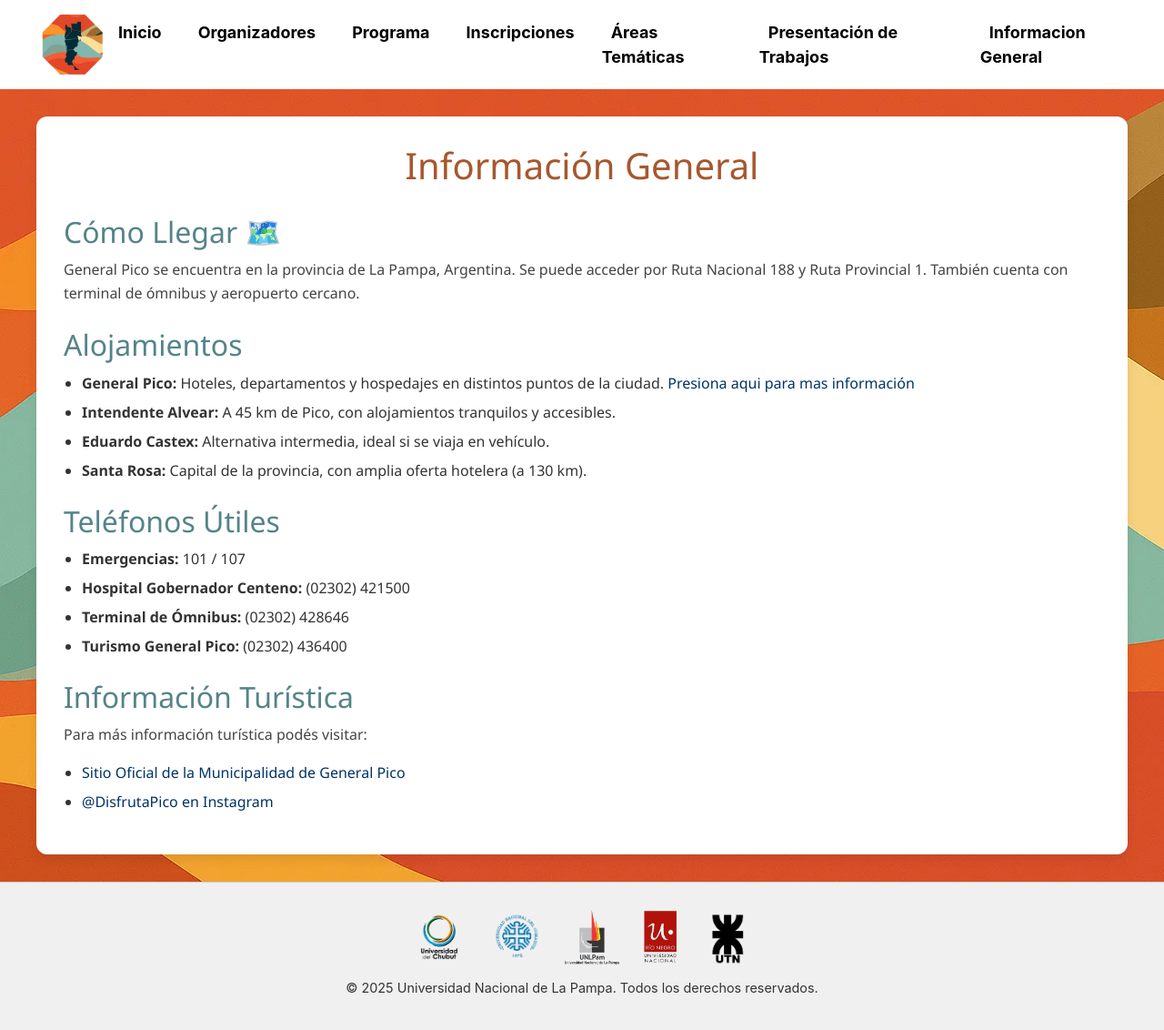
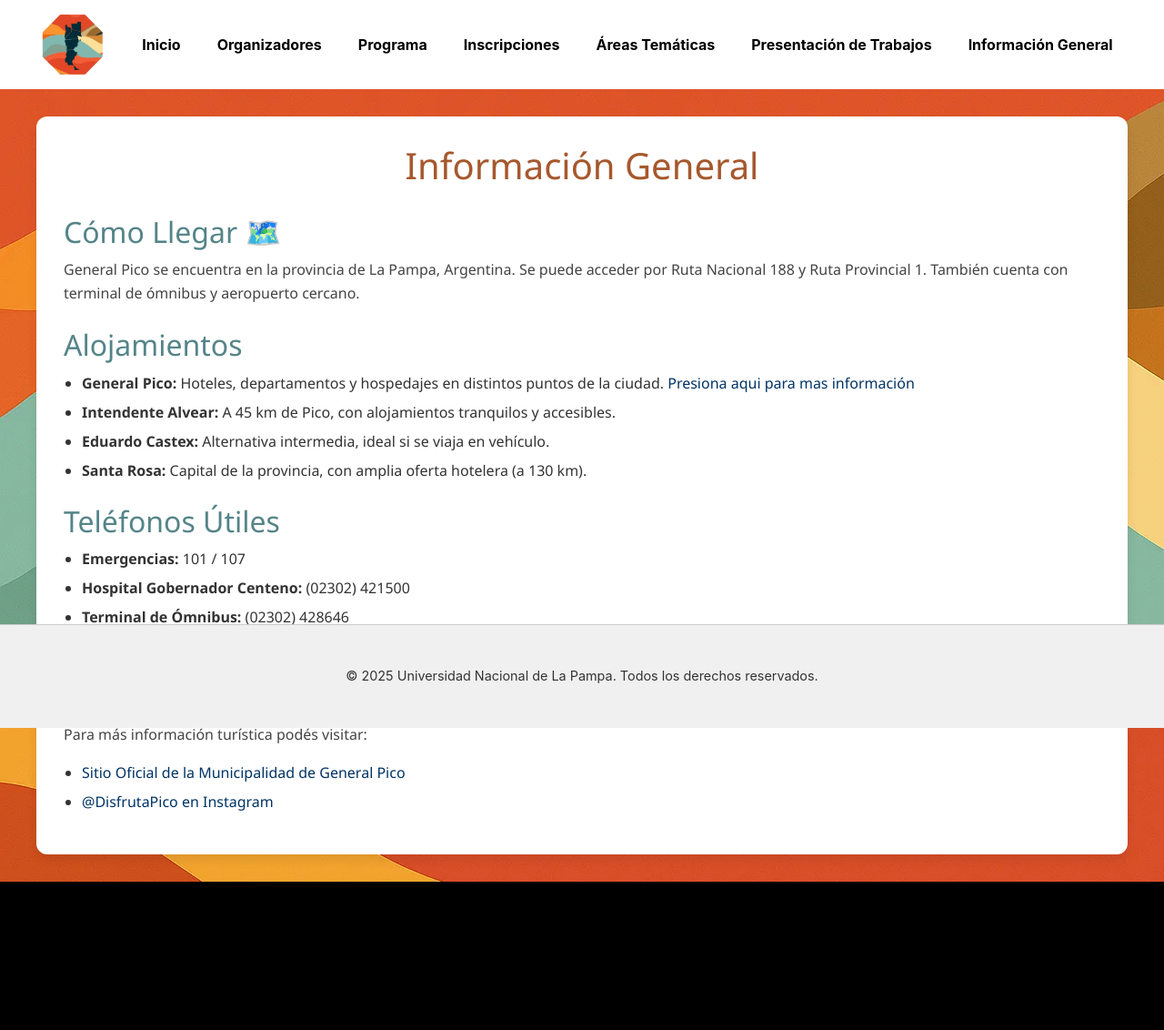
Before and after one commit to Valentindrap/WEBCPA, a React (Create React App) app: page /InformacionGeneral in a window 1280 px wide. Shown: the top 1132 px of the page at 91% size. After the commit the page ends 969 px from the top, so only its background shows below. Built offline with nearby package versions, Linux system fonts and the light colour scheme.

Commit message:
some fix

```diff
--- a/src/componentes/Footer.js
+++ b/src/componentes/Footer.js
@@ -11,11 +11,11 @@ function Footer() {
   return (
     <footer className="footer">
       <div className="footer-logos">
-        <img src={Chubut} alt="UNLPam" className="logo-unlpam" />
+        {/* <img src={Chubut} alt="UNLPam" className="logo-unlpam" />
         <img src={Comahue} alt="UNRN" className="logo-unrn" />
         <img src={UNLPam} alt="UTN" className="logo-utn" />
         <img src={RioNegro} alt="UNCo" className="logo-unco" />
-        <img src={UTN} alt="UDC" className="logo-udc" />
+        <img src={UTN} alt="logo" className="logo-udc" /> */}
       </div>
       <p className="footer-derechos">
         © {new Date().getFullYear()} Universidad Nacional de La Pampa. Todos los derechos reservados.
--- a/src/componentes/Navbar.js
+++ b/src/componentes/Navbar.js
@@ -39,7 +39,7 @@ function Navbar() {
                         { path: "/inscripciones", label: "Inscripciones" },
                         { path: "/areas-tematicas", label: "Áreas Temáticas" },
                         { path: "/presentacion-trabajos", label: "Presentación de Trabajos" },
-                        { path: "/InformacionGeneral", label: "Informacion General" }
+                        { path: "/InformacionGeneral", label: "Información General" }
                     ].map((item, index) => (
                         <motion.li
                             key={item.path}
--- a/src/css/Footer.css
+++ b/src/css/Footer.css
@@ -4,6 +4,8 @@
     text-align: center;
     border-top: 1px solid #ccc;
     width: 100%;
+    position: fixed;
+    bottom: 0;
   }
 
   .footer-logos {
--- a/src/css/Navbar.css
+++ b/src/css/Navbar.css
@@ -129,7 +129,7 @@
     }
 
     .nav-links a {
-        font-size: 18px;
+        font-size: 16px;
     }
 
     .nav-logo {
```
